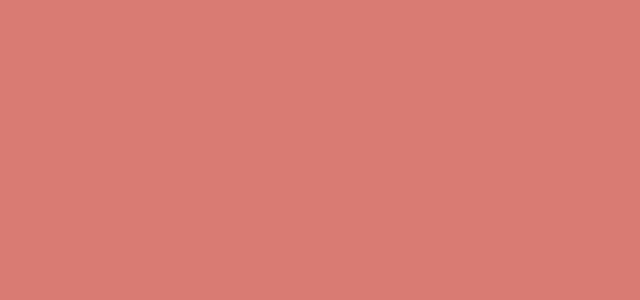
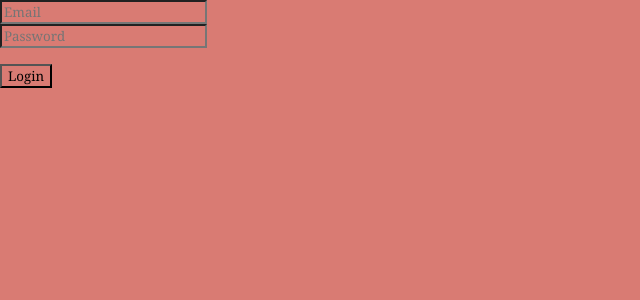
Before and after one commit to Momentum-Team-15/social-e-cards-team-cheetah-front-end, a React (Create React App) app: page / in a window 1280 px wide. Shown: the top 300 px of the page, without its empty margins (0-640 px from the left). Built offline with nearby package versions, Linux system fonts and the light colour scheme.

Commit message:
login working sorta

```diff
--- a/src/App.js
+++ b/src/App.js
@@ -11,13 +11,13 @@ function App() {
   <section className="App">
     {login ? (
       <div>
-        <NavBar />
-        <Header
+        <Header/>
+        <NavBar
           setLogin={setLogin}/>
       </div>
     ):(
       <div>
-        <login
+        <Login
           setLogin={setLogin}/>
         </div>)}
 
--- a/src/components/NavBar.js
+++ b/src/components/NavBar.js
@@ -5,6 +5,6 @@ export const NavBar = () => {
             <button className="button-1">My Friends' Cards</button>
             <button className="button-1">Liked Cards</button>
             <button className="button-1">All Cards</button>
-      </div>
+        </div>
     )
 }
```
